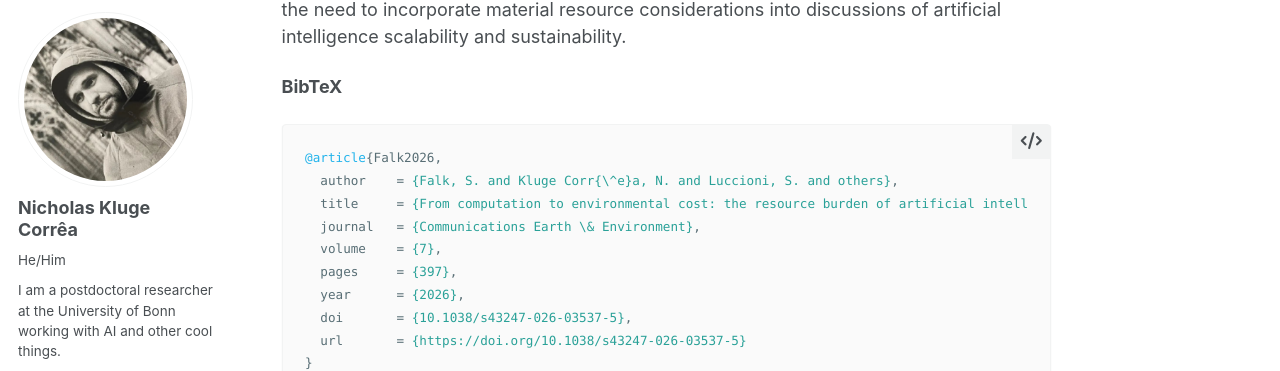
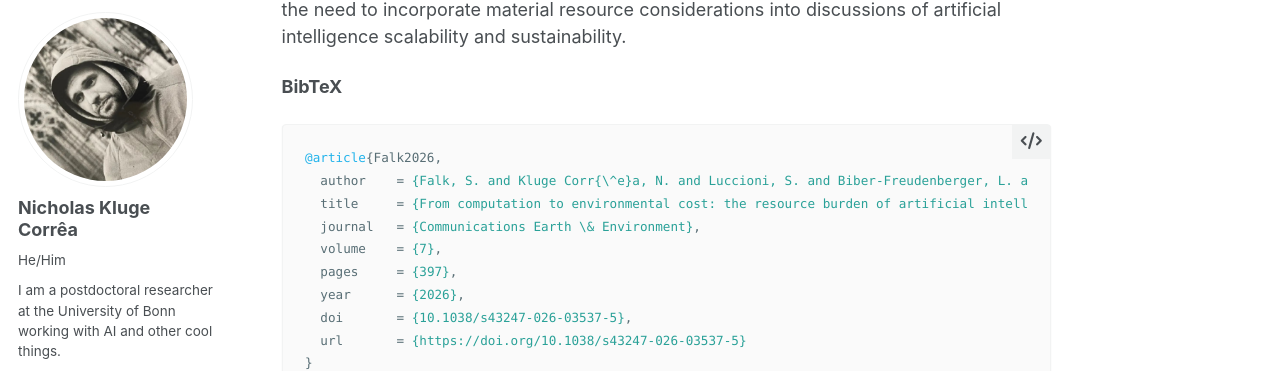
Before and after one commit to Nkluge-correa/Nkluge-correa.github.io, a Jekyll site: the page built from _publications/2026-05-07-from-computation-to-environmental-cost.md, in a window 1280 px wide and 900 px high, scrolled down 515 px. Shown: the part 87-458 px from the top of the window. Built offline with Jekyll 4.4.1, drawn with Linux system fonts in a browser that asks for light colours; some web fonts are replaced; a script bundle is joined from its source files by our own code; library files that are not in the unit come from our copies.

Commit message:
fixed citation

````diff
--- a/_publications/2026-05-07-from-computation-to-environmental-cost.md
+++ b/_publications/2026-05-07-from-computation-to-environmental-cost.md
@@ -17,7 +17,7 @@
 
 ```bibtex
 @article{Falk2026,
-  author    = {Falk, S. and Kluge Corr{\^e}a, N. and Luccioni, S. and others},
+  author    = {Falk, S. and Kluge Corr{\^e}a, N. and Luccioni, S. and Biber-Freudenberger, L. and van Wynsberghe, A.},
   title     = {From computation to environmental cost: the resource burden of artificial intelligence},
   journal   = {Communications Earth \& Environment},
   volume    = {7},
````
